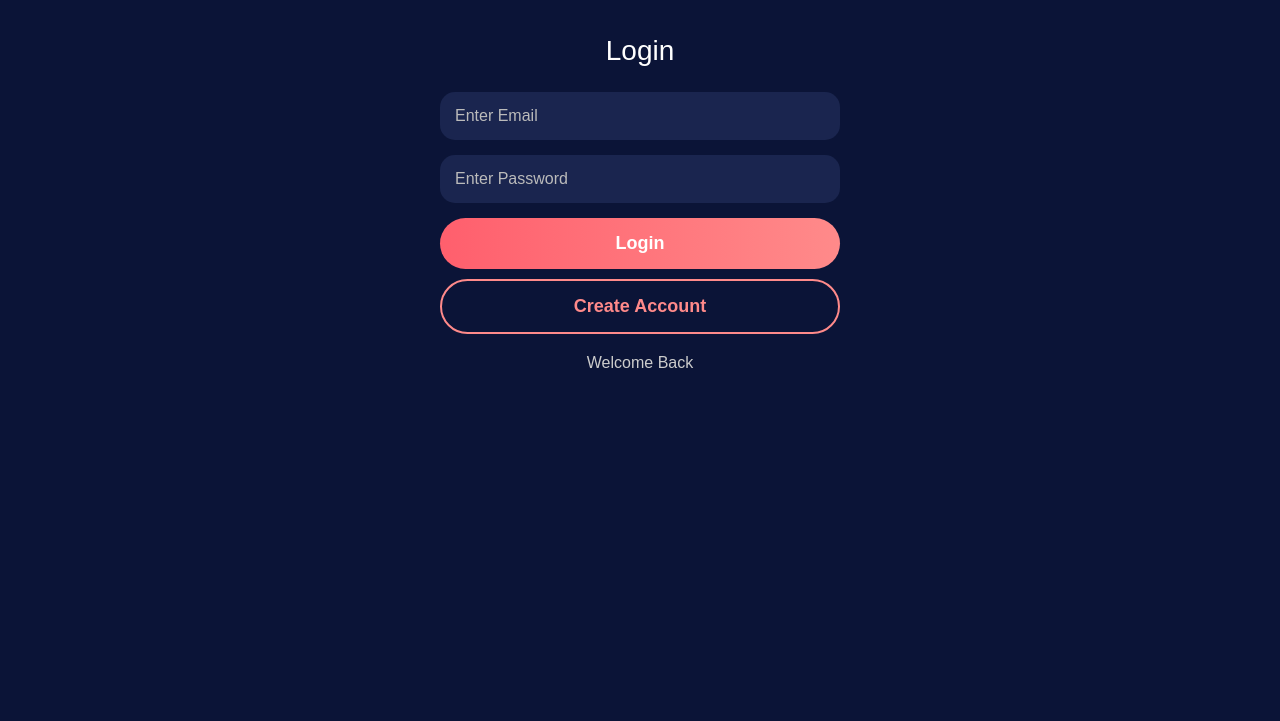
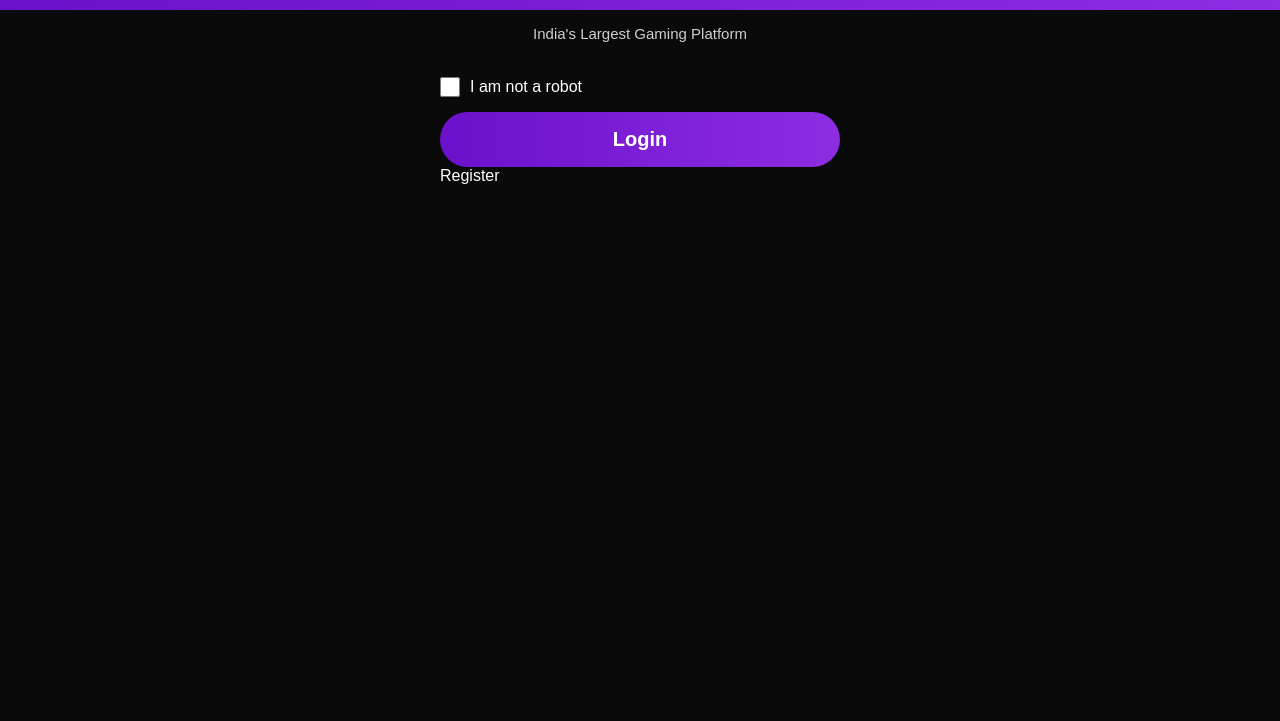
Before and after one commit to Rahulladdu112/71-lottery, a plain HTML site: page Login.html in a window 1280 px wide. Shown: the part 79-800 px from the top of the page. Drawn offline with nearby package versions, Linux system fonts and the light colour scheme.

Commit message:
Update Login.html
New

```diff
--- a/Login.html
+++ b/Login.html
@@ -3,7 +3,6 @@
 <head>
 <meta name="viewport" content="width=device-width, initial-scale=1">
 <title>71 Lottery Login</title>
-<script src="https://cdn.jsdelivr.net/npm/@supabase/supabase-js@2"></script>
 <style>
 *{
 margin:0;
@@ -12,63 +11,73 @@ box-sizing:border-box;
 font-family:Arial,sans-serif;
 }
 body{
-background:#0b1437;
+background:#0a0a0a;
 color:white;
 min-height:100vh;
 }
 .header{
-background:linear-gradient(90deg,#ff5f6d,#ff8a8a);
-padding:20px;
+background:linear-gradient(90deg,#6a11cb,#8e2de2);
+padding:25px;
 text-align:center;
-font-size:30px;
+font-size:34px;
 font-weight:bold;
+}
+.note{
+text-align:center;
+padding:15px;
+font-size:15px;
+color:#cfcfcf;
 }
 .container{
 width:90%;
 max-width:400px;
-margin:40px auto;
-}
-.title{
-text-align:center;
-font-size:28px;
-margin-bottom:25px;
+margin:20px auto;
 }
 input{
 width:100%;
-padding:15px;
+padding:16px;
 margin-bottom:15px;
 border:none;
 border-radius:15px;
-background:#1a254f;
+background:#1c1c1c;
 color:white;
 font-size:16px;
+outline:none;
 }
-input::placeholder{
-color:#bbb;
+.robot{
+display:flex;
+align-items:center;
+gap:10px;
+margin:15px 0;
+font-size:16px;
 }
-button{
+.robot input{
+width:20px;
+height:20px;
+margin:0;
+}
+.login-btn{
 width:100%;
-padding:15px;
+padding:16px;
 border:none;
 border-radius:30px;
-font-size:18px;
+background:linear-gradient(90deg,#6a11cb,#8e2de2);
+color:white;
+font-size:20px;
 font-weight:bold;
 cursor:pointer;
 }
-.login{
-background:linear-gradient(90deg,#ff5f6d,#ff8a8a);
-color:white;
-}
-.register{
-margin-top:10px;
+.register-btn{
+width:100%;
+padding:16px;
+margin-top:12px;
+border-radius:30px;
 background:transparent;
-border:2px solid #ff8a8a;
-color:#ff8a8a;
-}
-.footer{
-text-align:center;
-margin-top:20px;
-color:#ccc;
+border:2px solid #8e2de2;
+color:#8e2de2;
+font-size:20px;
+font-weight:bold;
+cursor:pointer;
 }
 </style>
 </head>
@@ -76,40 +85,38 @@ color:#ccc;
 <div class="header">
 71 Lottery
 </div>
+<div class="note">
+India's Largest Gaming Platform
+</div>
 <div class="container">
-<div class="title">
-Login
+<div class="robot">
+<input type="checkbox" id="robot">
+<label for="robot">I am not a robot</label>
 </div>
-<input type="email" id="email" placeholder="Enter Email">
-<input type="password" id="password" placeholder="Enter Password">
-<button class="login" onclick="loginUser()">
+<button class="login-btn" onclick="loginUser()">
 Login
 </button>
-<button class="register" onclick="window.location.href='Register.html'">
-Create Account
-</button>
-<div class="footer">
-Welcome Back
-</div>
+
+Register
 </div>
 <script>
-const supabase = window.supabase.createClient(
-"https://ctpgqyofceymakikptyy.supabase.co",
-"sb_publishable_2I0doPRyZKeSoV5MAuHA7g_VKk_ODUm"
-);
-async function loginUser(){
-const email = document.getElementById("email").value;
-const password = document.getElementById("password").value;
-const { error } = await supabase.auth.signInWithPassword({
-email: email,
-password: password
-});
-if(error){
-alert(error.message);
-}else{
+function loginUser(){
+let username =
+document.getElementById("username").value;
+let password =
+document.getElementById("password").value;
+let robot =
+document.getElementById("robot").checked;
+if(username==="" || password===""){
+alert("Please enter username and password");
+return;
+}
+if(!robot){
+alert("Please verify that you are not a robot");
+return;
+}
 alert("Login Successful");
-window.location.href = "dashboard.html";
-}
+window.location.href="index.html";
 }
 </script>
 </body>
```
